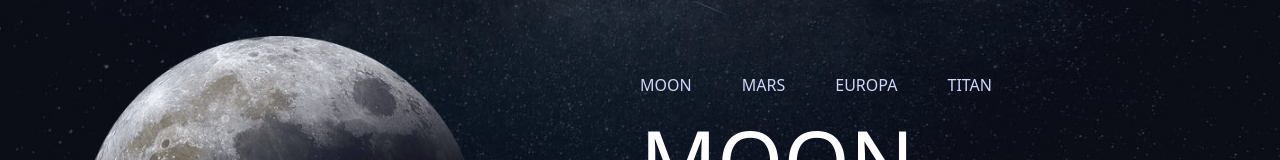
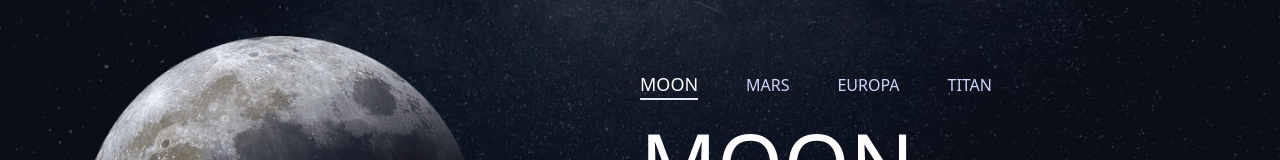
Before and after one commit to Vinit-Tiwari/space-tourism, a Next.js app: page /destination/moon in a window 1280 px wide. Shown: the part 249-409 px from the top of the page. Built offline with nearby package versions, Linux system fonts and the light colour scheme.

Commit message:
Completed destination page

```diff
--- a/pages/destination/[id].js
+++ b/pages/destination/[id].js
@@ -40,6 +40,7 @@ function Destination(props) {
                   onClick={() => {
                     router.push("/destination/moon");
                   }}
+                  className={router.query.id==="moon"?"border-b-2 text-lg text-white":""}
                 >
                   MOON
                 </button>
@@ -47,6 +48,8 @@ function Destination(props) {
                   onClick={() => {
                     router.push("/destination/mars");
                   }}
+                  className={router.query.id==="mars"? "border-b-2 text-lg text-white":""}
+
                 >
                   MARS
                 </button>
@@ -54,6 +57,8 @@ function Destination(props) {
                   onClick={() => {
                     router.push("/destination/europa");
                   }}
+                  className={router.query.id==="europa"? "border-b-2 text-lg text-white":""}
+
                 >
                   EUROPA
                 </button>
@@ -61,6 +66,7 @@ function Destination(props) {
                   onClick={() => {
                     router.push("/destination/titan");
                   }}
+                  className={router.query.id==="titan"? "border-b-2 text-lg text-white":""}
                 >
                   TITAN
                 </button>
```
